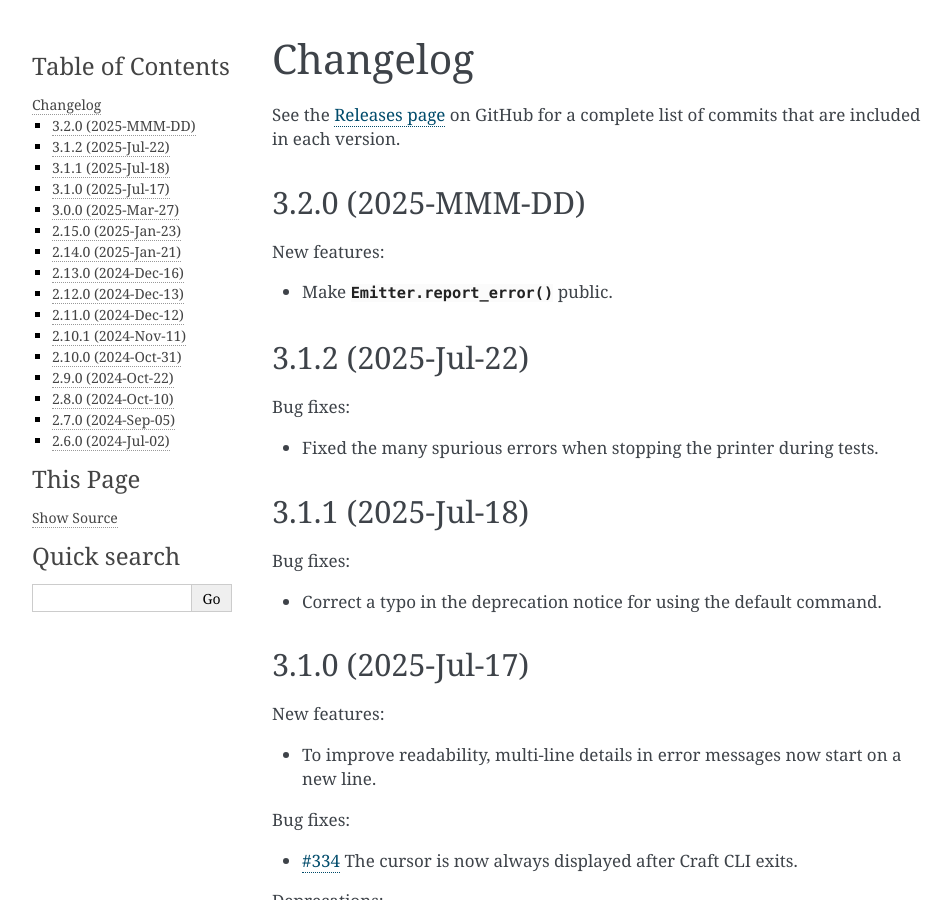
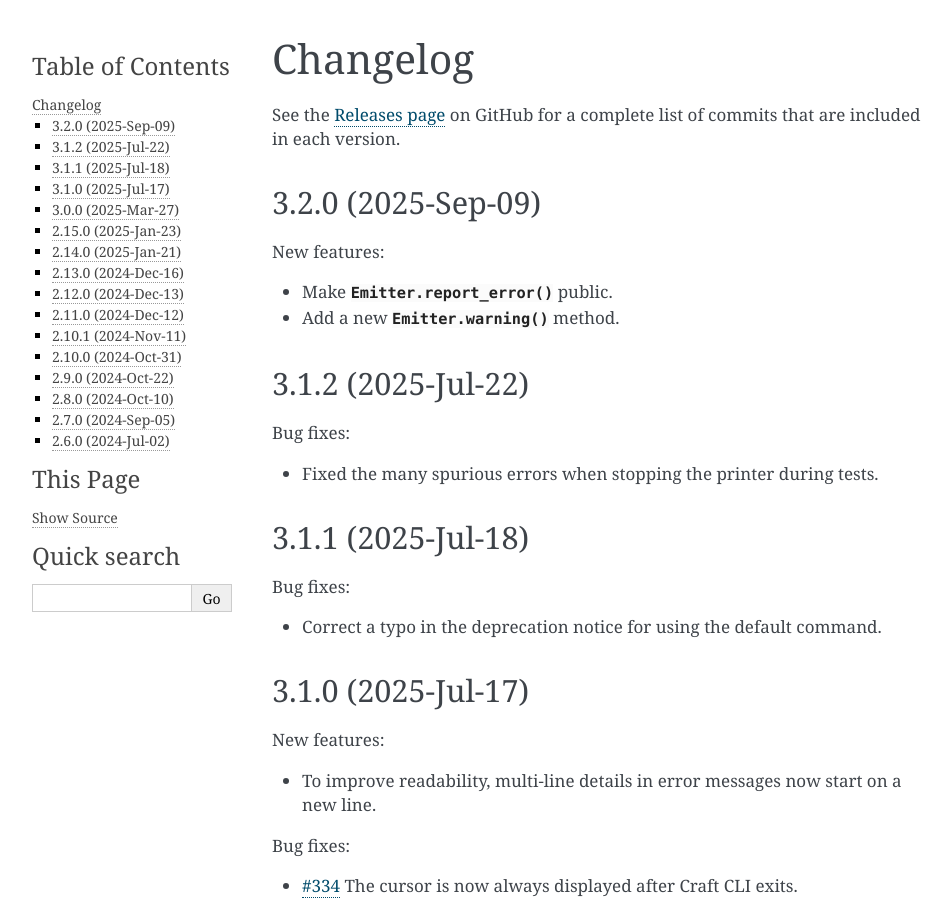
Before and after one commit to canonical/craft-cli, a Sphinx documentation site: the page built from docs/changelog.rst, in a window 1280 px wide and 900 px high. Shown: the whole window, without its empty margins (148-1100 px from the left). Built offline with Sphinx 7.4.7, drawn with Linux system fonts in a browser that asks for light colours; pages that are not in the unit, such as notebooks, are missing from menus.

Commit message:
docs: finalize changelog for 3.2.0

```diff
--- a/docs/changelog.rst
+++ b/docs/changelog.rst
@@ -8,12 +8,13 @@ included in each version.
 
 .. _release-3.2.0:
 
-3.2.0 (2025-MMM-DD)
+3.2.0 (2025-Sep-09)
 -------------------
 
 New features:
 
 - Make :py:meth:`.Emitter.report_error()` public.
+- Add a new :py:meth:`.Emitter.warning()` method.
 
 .. _release-3.1.2:
 
```
